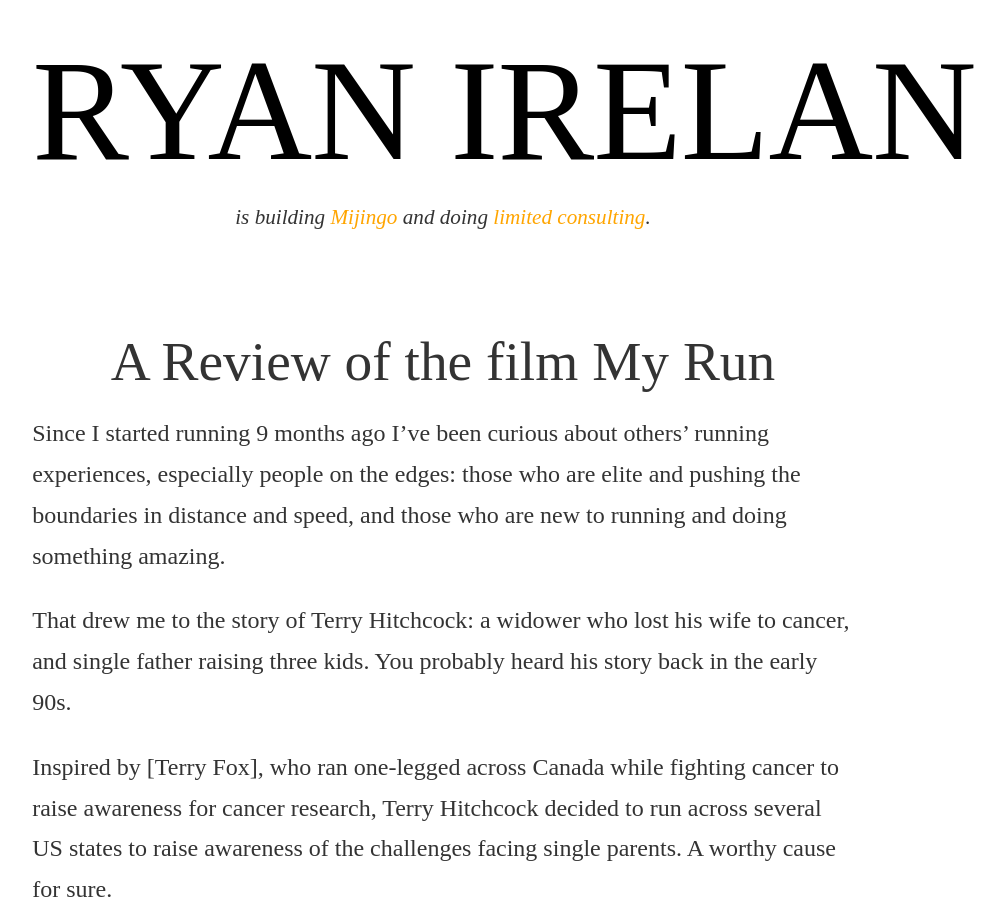
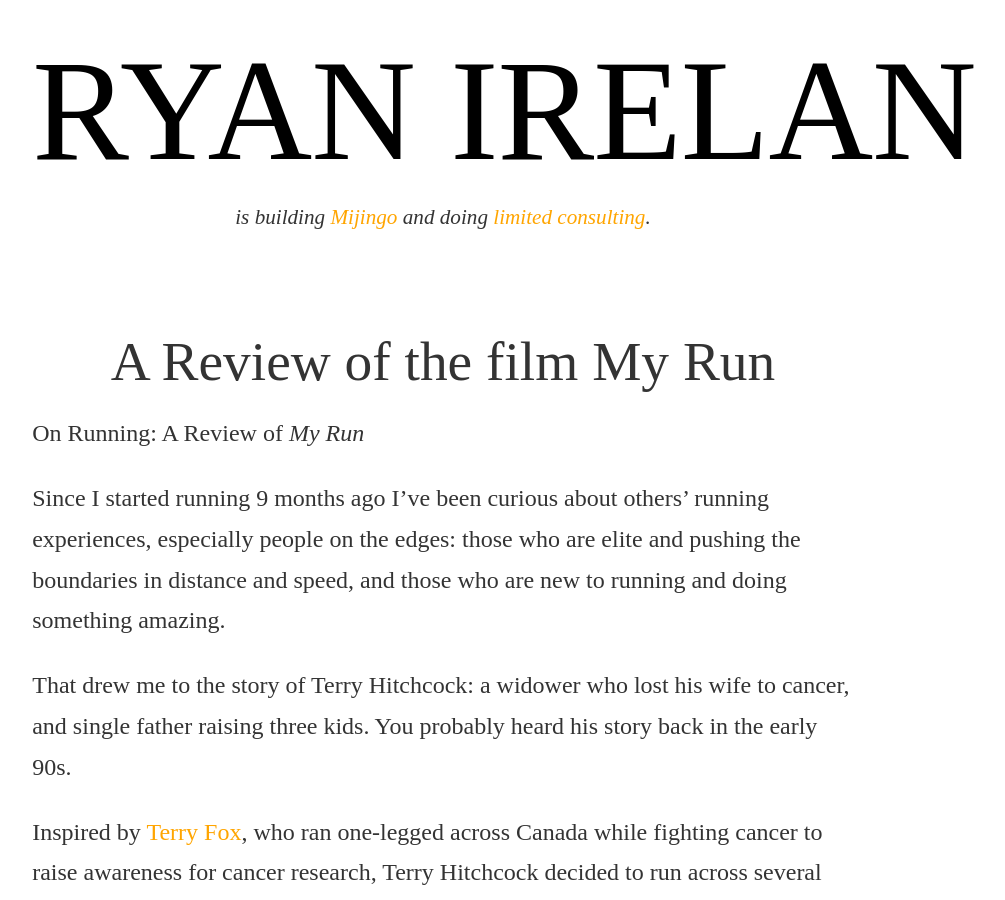
Before and after one commit to ryanirelan/ryanirelan.github.io, a Jekyll site: the page built from _posts/2015-11-12-a-review-of-film-my-run.markdown, in a window 1280 px wide and 900 px high. Shown: the whole window, without its empty margins (197-1202 px from the left). Built offline with Jekyll 4.4.1, drawn with Linux system fonts in a browser that asks for light colours; nearby versions of some CDN libraries; some web fonts are replaced; some of the changed text lies outside the part shown.

Commit message:
Fixed markdown

```diff
--- a/_posts/2015-11-12-a-review-of-film-my-run.markdown
+++ b/_posts/2015-11-12-a-review-of-film-my-run.markdown
@@ -3,11 +3,13 @@
 title: "A Review of the film My Run"
 ---
 
+On Running: A Review of _My Run_
+
 Since I started running 9 months ago I’ve been curious about others’ running experiences, especially people on the edges: those who are elite and pushing the boundaries in distance and speed, and those who are new to running and doing something amazing.
 
 That drew me to the story of Terry Hitchcock: a widower who lost his wife to cancer, and single father raising three kids. You probably heard his story back in the early 90s.
 
-Inspired by [Terry Fox], who ran one-legged across Canada while fighting cancer to raise awareness for cancer research, Terry Hitchcock decided to run across several US states to raise awareness of the challenges facing single parents. A worthy cause for sure.
+Inspired by [Terry Fox](https://en.wikipedia.org/wiki/Terry_Fox), who ran one-legged across Canada while fighting cancer to raise awareness for cancer research, Terry Hitchcock decided to run across several US states to raise awareness of the challenges facing single parents. A worthy cause for sure.
 
 The documentary _My Run_ is about Terry Hitchcock’s journey running 75 marathons in 75 days going from Minnesota to Atlanta (just in time for the Olympic Games).
 
@@ -25,4 +27,4 @@
 
 I picked up a copy at my local library and that might be your best best, too, for finding the movie.
 
-[Learn more about _My Run_] (IMDB)
+[Learn more about _My Run_](http://www.imdb.com/title/tt1041659/) (IMDB)
```
